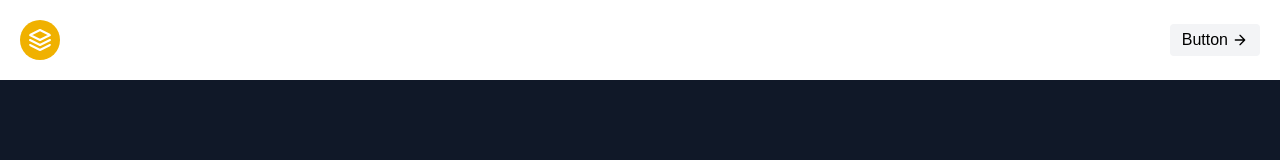
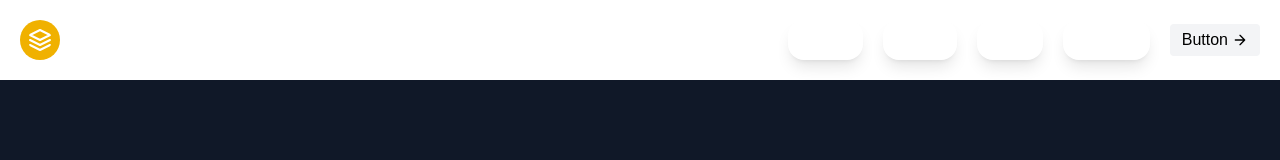
Before and after one commit to Anas-cod-er/learn-next-js, a Next.js app: page / in a window 1280 px wide. Shown: the top 160 px of the page. Built offline with nearby package versions, Linux system fonts and the light colour scheme.

Commit message:
update style

```diff
--- a/src/app/components/Navbar.jsx
+++ b/src/app/components/Navbar.jsx
@@ -12,10 +12,34 @@ const navbar = () => {
             <span className="ml-3 text-xl">Tailblocks</span>
             </a>
             <nav className="md:ml-auto flex flex-wrap items-center text-base justify-center ">
-                    <Link href={"/"} className="mr-5 text-white hover:text-white hover:bg-orange-300 px-4 py-2 rounded-xl">Home</Link>
-                    <Link href={"/about"} className="mr-5 text-white hover:text-white hover:bg-orange-300 px-4 py-2 rounded-2xl">About</Link>
-                    <Link href={"/user"} className="mr-5 text-white hover:text-white hover:bg-orange-300 px-4 py-2 rounded-2xl">User</Link>
-                    <Link href={"/contact"} className="mr-5 text-white hover:text-white hover:bg-orange-300 px-4 py-2  rounded-2xl">Contact</Link>
+                    <Link href={"/"} className="mr-5 px-4 py-2 rounded-2xl
+         text-white
+         backdrop-blur-md
+         shadow-lg
+         hover:bg-orange-300/40
+         hover:border-orange-200/50
+         transition-all duration-300">Home</Link>
+                    <Link href={"/about"} className="mr-5 px-4 py-2 rounded-2xl
+         text-white
+         backdrop-blur-md
+         shadow-lg
+         hover:bg-orange-300/40
+         hover:border-orange-200/50
+         transition-all duration-300">About</Link>
+                    <Link href={"/user"} className="mr-5 px-4 py-2 rounded-2xl
+         text-white
+         backdrop-blur-md
+         shadow-lg
+         hover:bg-orange-300/40
+         hover:border-orange-200/50
+         transition-all duration-300">User</Link>
+                    <Link href={"/contact"} className="mr-5 px-4 py-2 rounded-2xl
+         text-white
+         backdrop-blur-md
+         shadow-lg
+         hover:bg-orange-300/40
+         hover:border-orange-200/50
+         transition-all duration-300">Contact</Link>
             </nav>
             <button className="inline-flex items-center bg-gray-100 border-0 py-1 px-3 focus:outline-none hover:bg-gray-200 rounded text-base text-black mt-4 md:mt-0">Button
             <svg fill="none" stroke="currentColor" stroke-linecap="round" stroke-linejoin="round" stroke-width="2" className="w-4 h-4 ml-1" viewBox="0 0 24 24">
```
